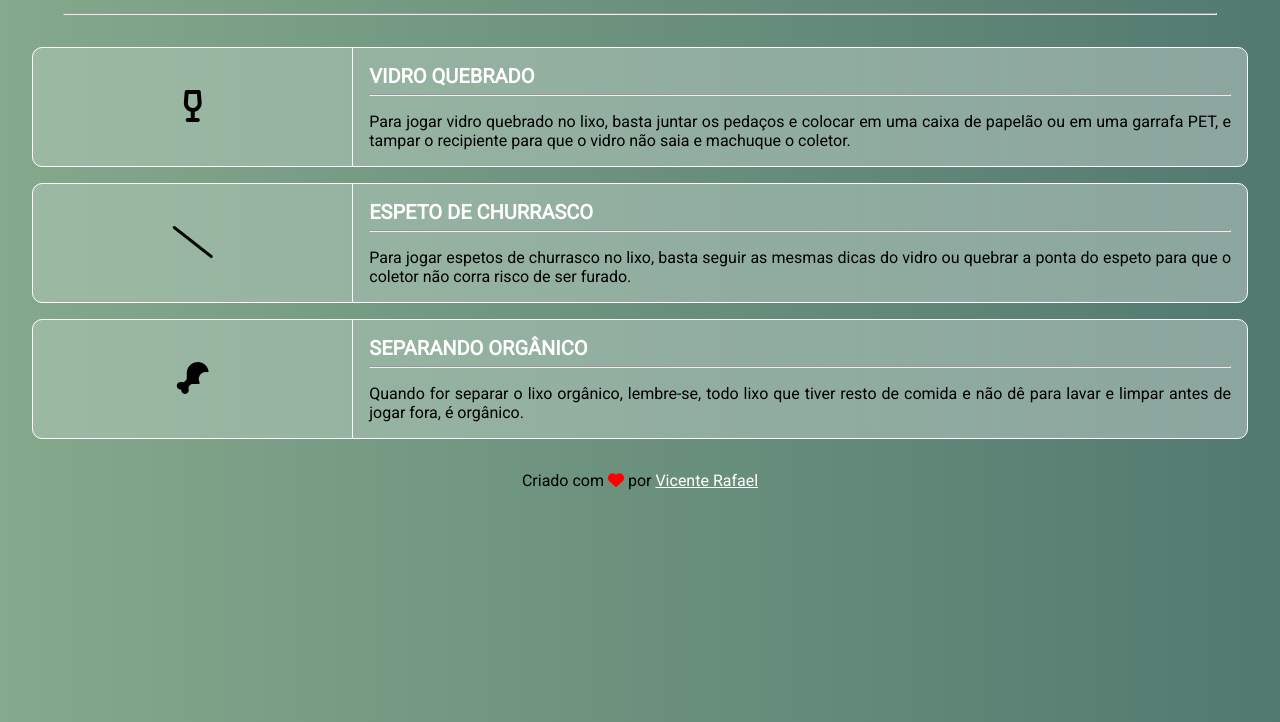
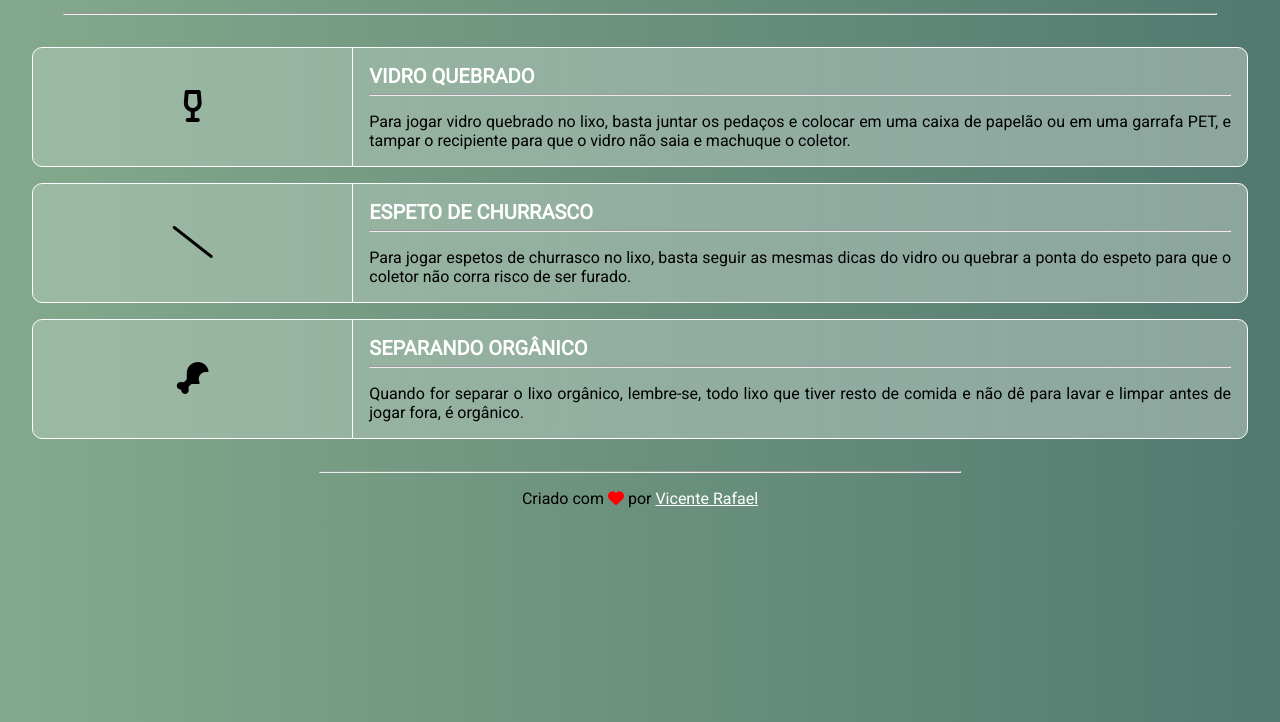
Before and after one commit to ryuvi/LixoCorreto, a plain HTML site: page index.html in a window 1280 px wide. Shown: the part 78-800 px from the top of the page. Drawn offline with Linux system fonts and the light colour scheme.

Commit message:
Made Changes

```diff
--- a/index.html
+++ b/index.html
@@ -33,6 +33,8 @@
       <ul class="practices" id="practices"></ul>
     </div>
 
+    <hr class="fixed-footer-border" />
+
     <footer>
       <p>
         Criado com <i class="fa-solid fa-heart"></i> por
--- a/style.css
+++ b/style.css
@@ -128,3 +128,11 @@ footer {
 .profile {
   color: #fff;
 }
+
+.fixed-footer-border {
+  align-items: center;
+  justify-content: center;
+  margin: 0 auto;
+  margin-bottom: 1em;
+  width: 50%;
+}
```
